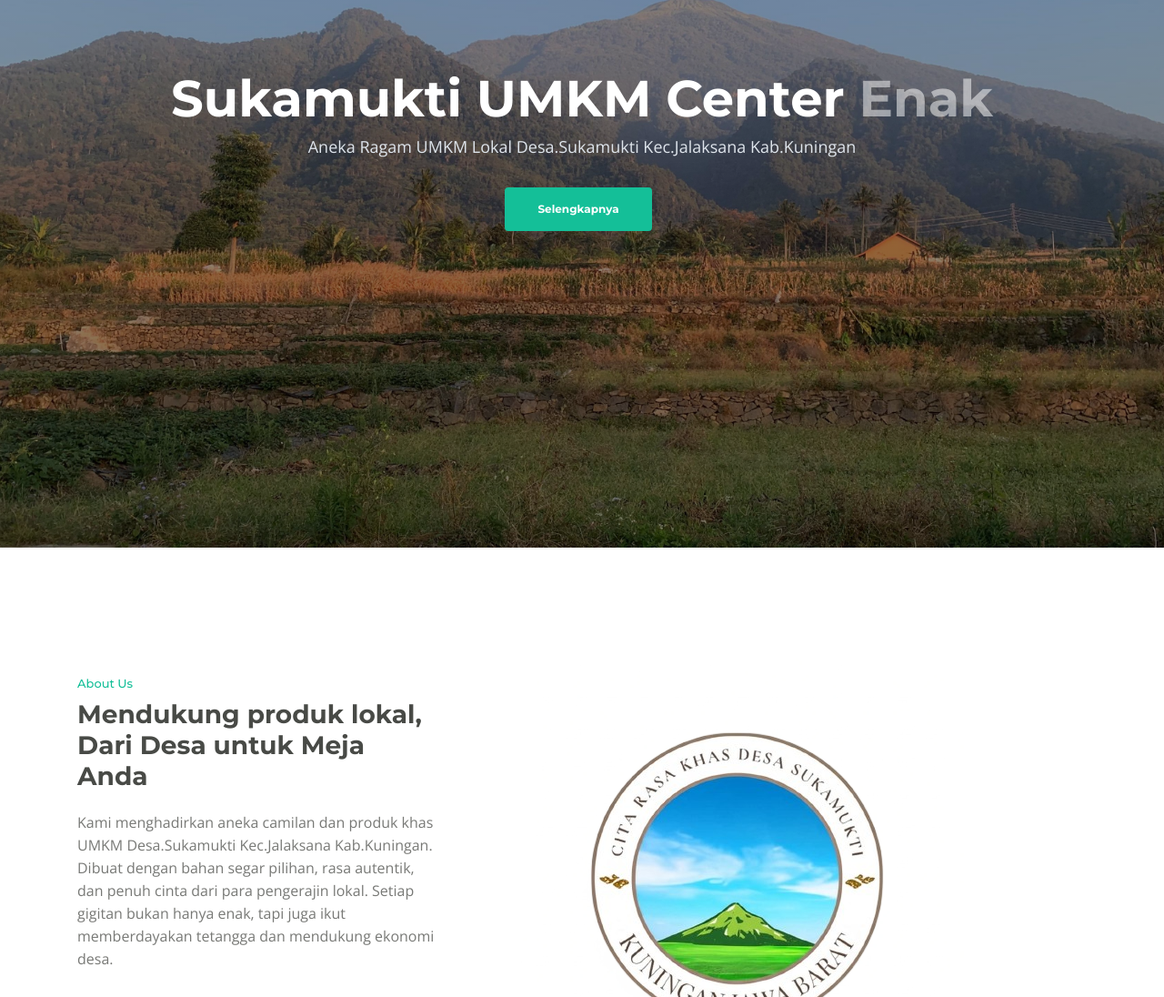
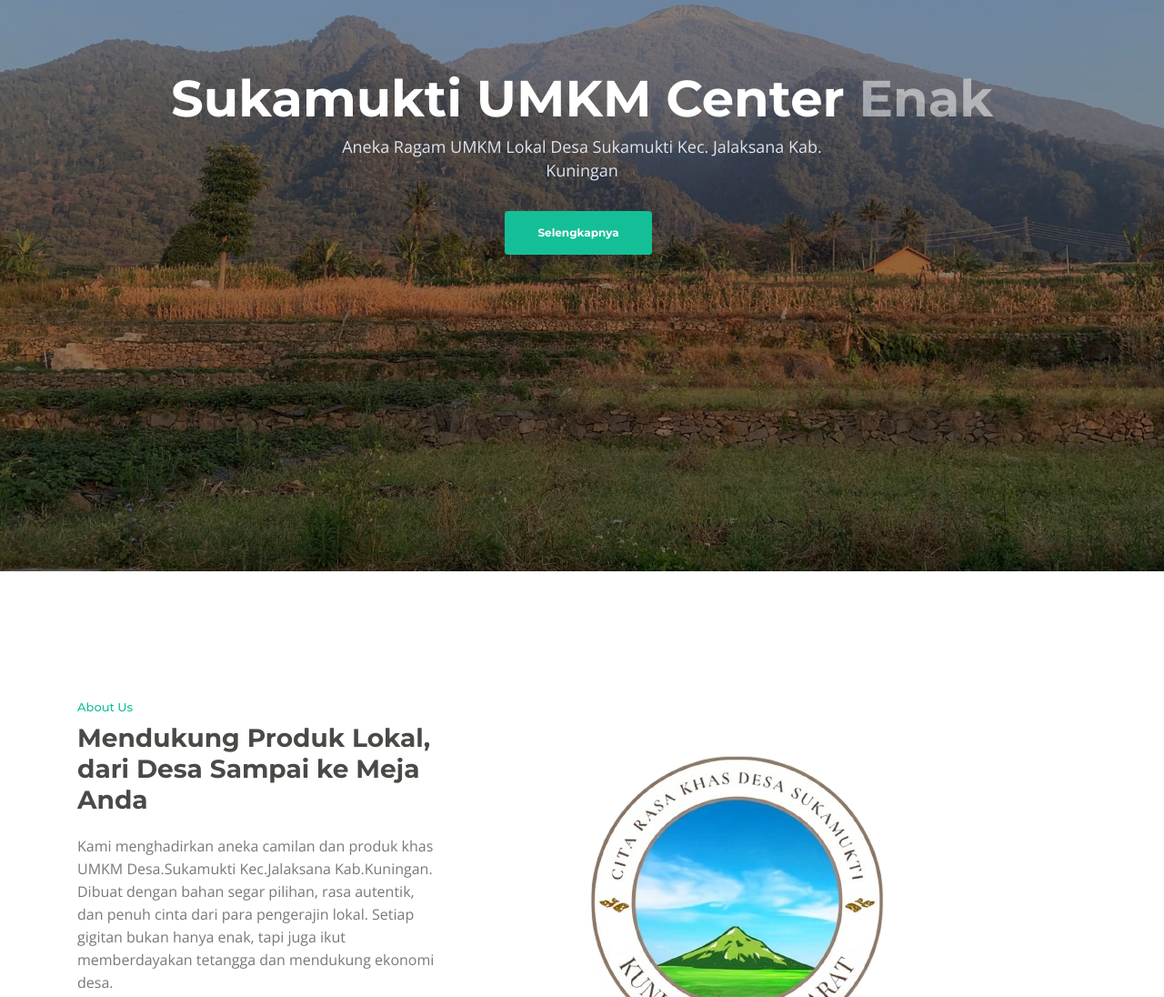
Before and after one commit to UMKMSUKAMUKTI/UMKMSUKAMUKTI.github.io, a plain HTML site: page index.html in a window 1280 px wide. Shown: the part 264-1360 px from the top of the page at 91% size. Drawn offline with nearby package versions, Linux system fonts and the light colour scheme.

Commit message:
update kata desa.

```diff
--- a/index.html
+++ b/index.html
@@ -99,7 +99,7 @@
                     <div class="col-lg-12">
                         <div class="text-container">
                             <h1>Sukamukti UMKM Center <span id="js-rotating">Enak,Merakyat,Khas Lokal</span></h1>
-                            <p class="p-heading p-large">Aneka Ragam UMKM Lokal Desa.Sukamukti Kec.Jalaksana Kab.Kuningan</p>
+                            <p class="p-heading p-large">Aneka Ragam UMKM Lokal Desa Sukamukti Kec. Jalaksana Kab. Kuningan</p>
                             <a class="btn-solid-lg page-scroll" href="#intro">Selengkapnya</a>
                         </div>
                     </div>
@@ -114,7 +114,7 @@
                 <div class="col-lg-5">
                     <div class="text-container">
                         <div class="section-title">About Us</div>
-                            <h2>Mendukung produk lokal, Dari Desa untuk Meja Anda</h2>
+                            <h2>Mendukung Produk Lokal, dari Desa Sampai ke Meja Anda</h2>
                             <p>
                             Kami menghadirkan aneka camilan dan produk khas UMKM Desa.Sukamukti Kec.Jalaksana Kab.Kuningan.
                             Dibuat dengan bahan segar pilihan, rasa autentik, dan penuh cinta dari para pengerajin lokal.
```
